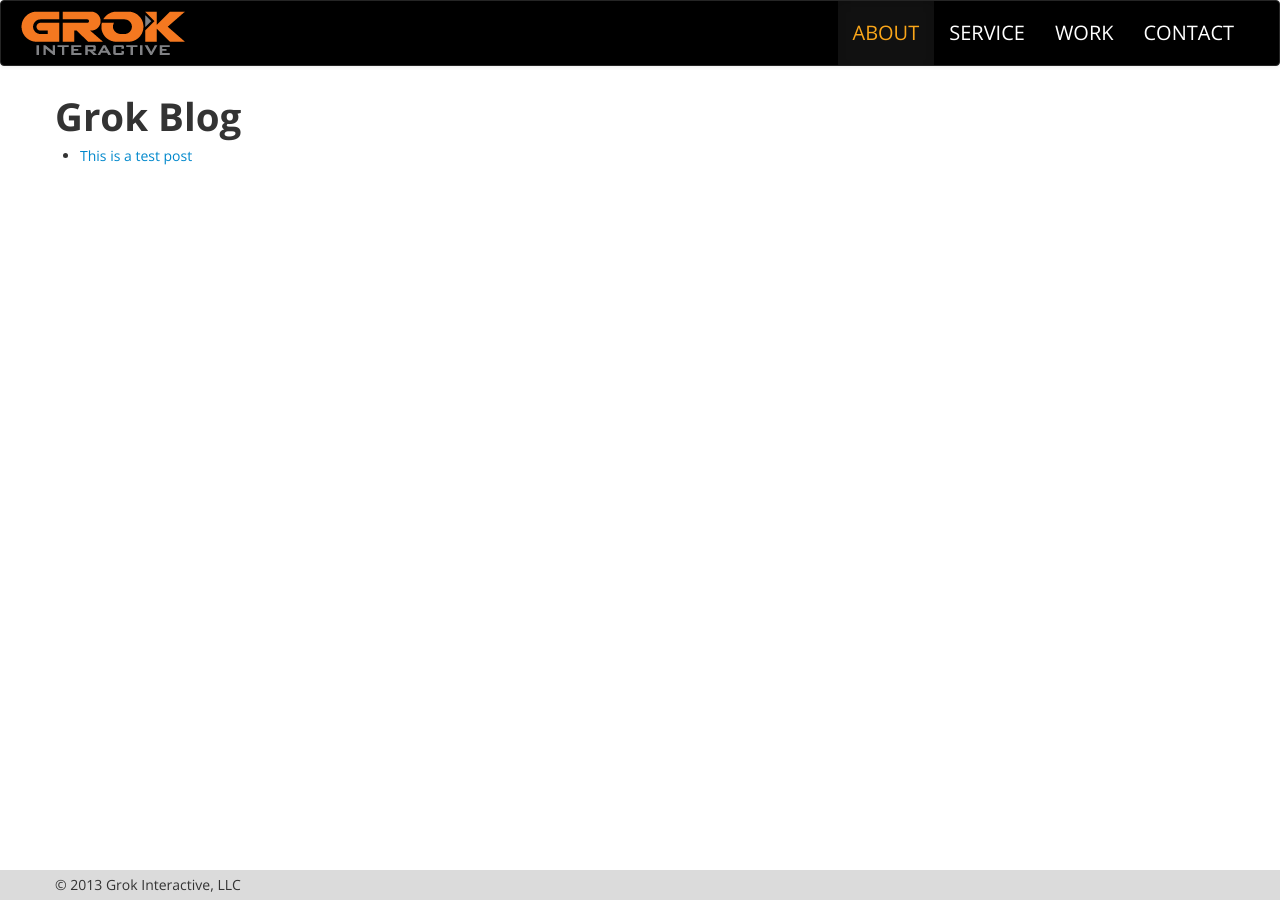
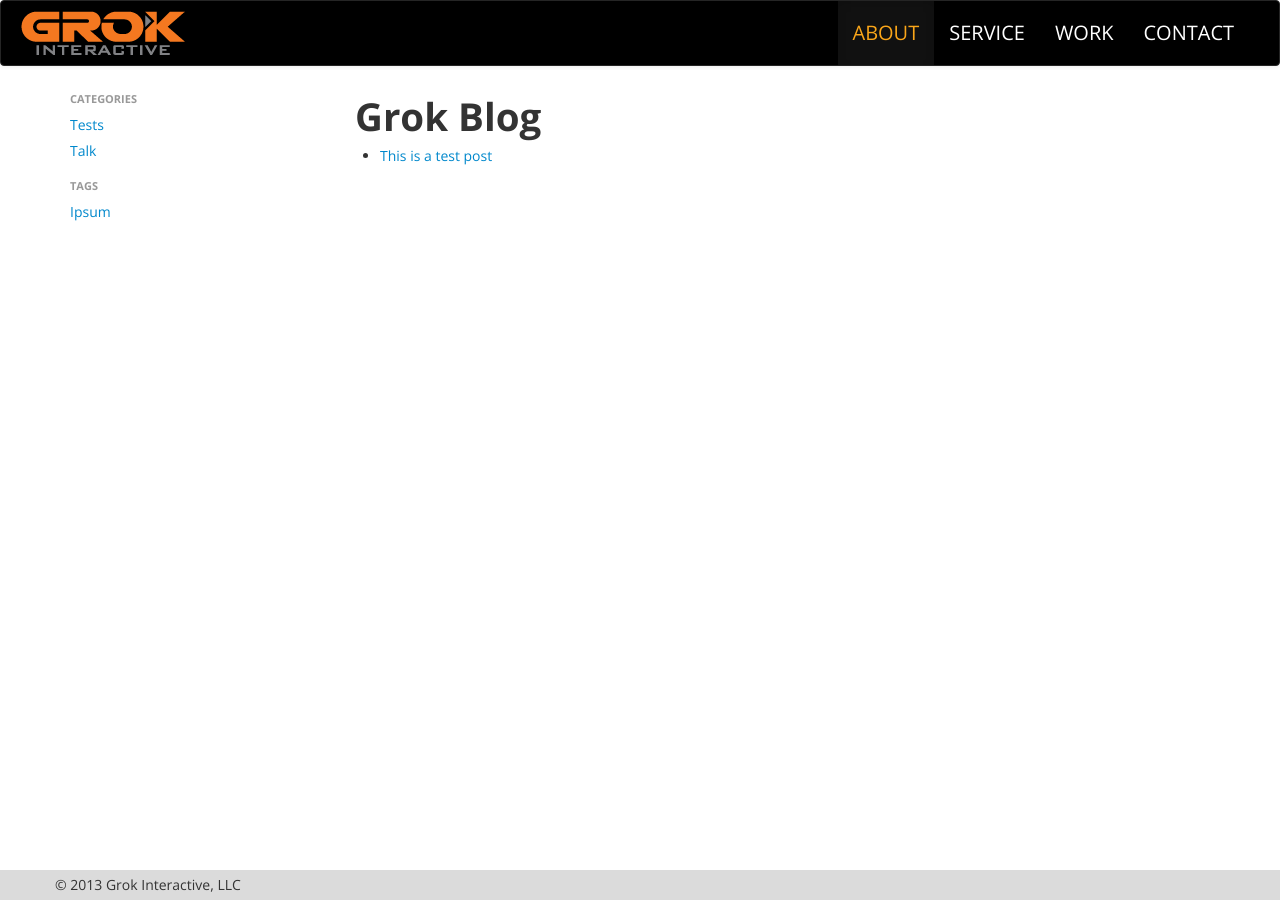
Before and after one commit to GrokInteractive/grokinteractive.github.io, a Jekyll site: the page built from blog/index.html, in a window 1280 px wide. Built offline with Jekyll 4.4.1, drawn with Linux system fonts in a browser that asks for light colours; nearby versions of some CDN libraries; Markdown is read by kramdown in place of the engine named in the settings; comment, search, counter and statistics services are not loaded.

Commit message:
Added secondary nav on blog page

```diff
--- a/_includes/_blog.section.html
+++ b/_includes/_blog.section.html
@@ -2,7 +2,19 @@
 
     <div class="container">
         <div class="row">
-            <div class="span12">
+            <div class="span3">
+                <ul class="nav nav-list">
+                    <li class="nav-header">Categories</li>
+                    {% for cat in site.categories %}
+                    <li><a href="/blog/category/{{ cat[0] }}/">{{ cat[0] }}</a></li>
+                    {% endfor %}
+                    <li class="nav-header">Tags</li>
+                    {% for tag in site.tags %}
+                    <li><a href="/blog/tag/{{ tag[0] }}/">{{ tag[0] }}</a></li>
+                    {% endfor %}
+                </ul>
+            </div>
+            <div class="span9" role="main">
 
                 <h1>Grok Blog</h1>
 
--- a/_layouts/inner-pages.html
+++ b/_layouts/inner-pages.html
@@ -52,6 +52,7 @@
         </header>
 
         {{ content }}
+
         <div id="push"></div>
     </div>
 
--- a/_layouts/post.html
+++ b/_layouts/post.html
@@ -14,7 +14,7 @@ layout: inner-pages
     <p class="categories">
       <i class='icon-folder-close'></i>
       {% for cat in page.categories %}
-      <a href="/category/{{ cat | replace:' ','_' | remove:'/' | remove:'#' | remove:'!' | remove:'&amp;' | downcase }}/">{{ cat }}</a>{% if forloop.last %}{% else %},{% endif %}
+      <a href="/blog/category/{{ cat | replace:' ','_' | remove:'/' | remove:'#' | remove:'!' | remove:'&amp;' | downcase }}/">{{ cat }}</a>{% if forloop.last %}{% else %},{% endif %}
       {% endfor %}
     </p>
     {% endif %}
@@ -23,7 +23,7 @@ layout: inner-pages
     <p class="tags">
       <i class='icon-tags'></i>
       {% for tag in page.tags %}
-      <a href="/tag/{{ tag | replace:' ','_' | remove:'/' | remove:'#' | remove:'!' | remove:'&amp;' | downcase }}/">{{ tag }}</a>{% if forloop.last %}{% else %},{% endif %}
+      <a href="/blog/tag/{{ tag | replace:' ','_' | remove:'/' | remove:'#' | remove:'!' | remove:'&amp;' | downcase }}/">{{ tag }}</a>{% if forloop.last %}{% else %},{% endif %}
       {% endfor %}
     </p>
     {% endif %}
--- a/_posts/2013-03-05-test.md
+++ b/_posts/2013-03-05-test.md
@@ -9,6 +9,7 @@ tags:
 - Ipsum
 categories:
 - Tests
+- Talk
 image:
 allow_comments: true
 author_name: Jason Ellis
```
